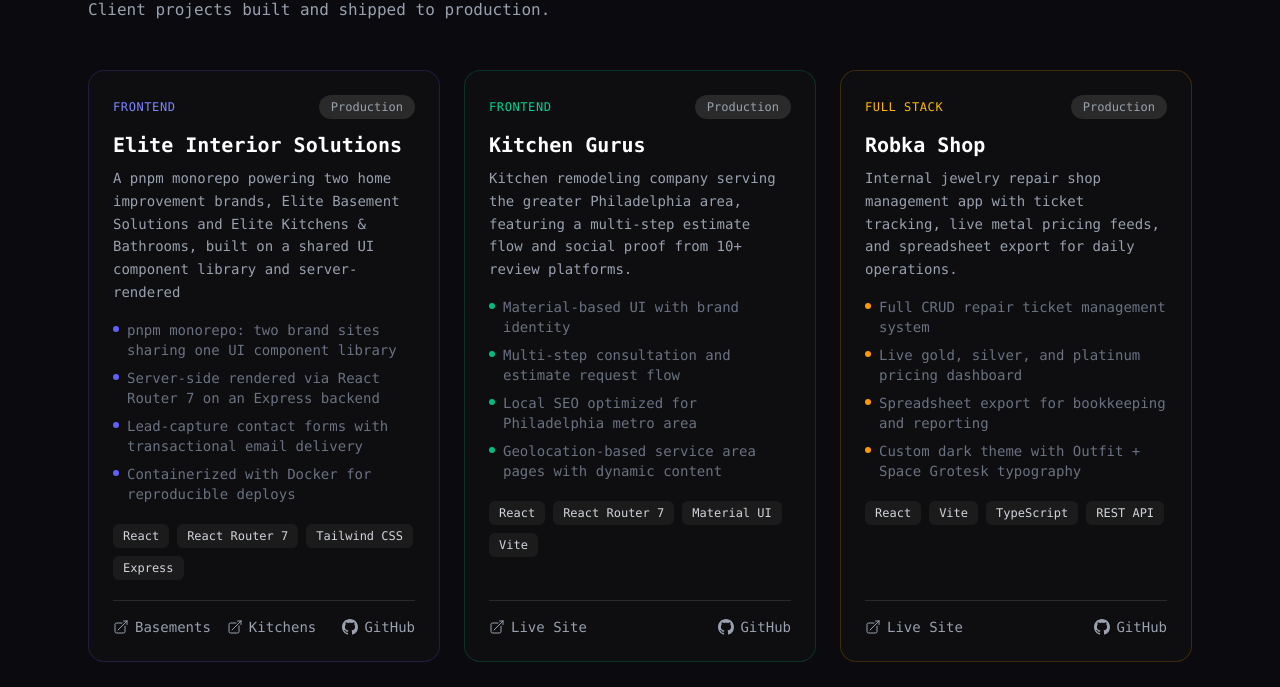
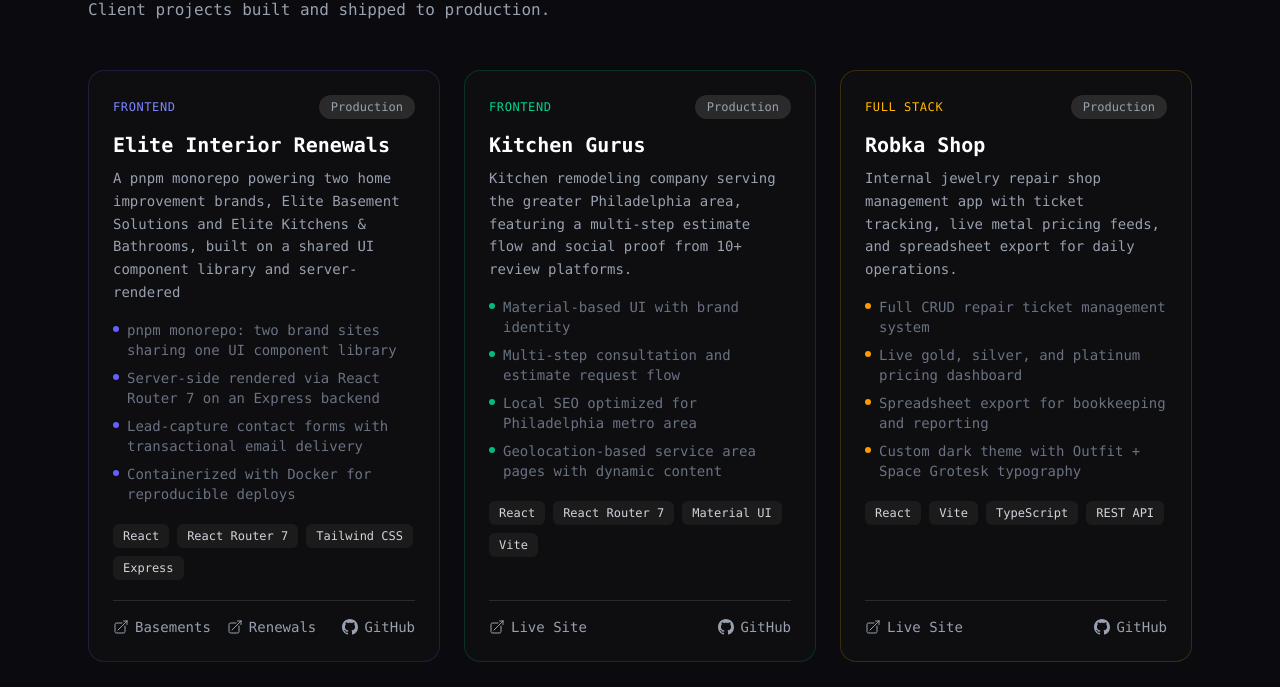
Before and after one commit to LSleutsky/lushsleutsky.com, a React (Vite) app: page / in a window 1280 px wide. Shown: the part 1211-1898 px from the top of the page. Built offline with nearby package versions, Linux system fonts and the light colour scheme; no server answers.

Commit message:
feat: update elite interior renewals copy and links

```diff
--- a/src/data/projects.ts
+++ b/src/data/projects.ts
@@ -13,7 +13,7 @@
 
 export const projects: Project[] = [
   {
-    title: "Elite Interior Solutions",
+    title: "Elite Interior Renewals",
     category: "Frontend",
     status: "Production",
     description:
@@ -27,9 +27,9 @@
     tech: ["React", "React Router 7", "Tailwind CSS", "Express"],
     liveLinks: [
       { label: "Basements", url: "https://elitebasementsolutions.com" },
-      { label: "Kitchens", url: "https://elitekitchensbathrooms.com" }
+      { label: "Renewals", url: "https://eliteinteriorrenewals.com" }
     ],
-    githubUrl: "https://github.com/LSleutsky/elite-interior-solutions",
+    githubUrl: "https://github.com/LSleutsky/elite-interior-renewals",
     color: "indigo"
   },
   {
```
